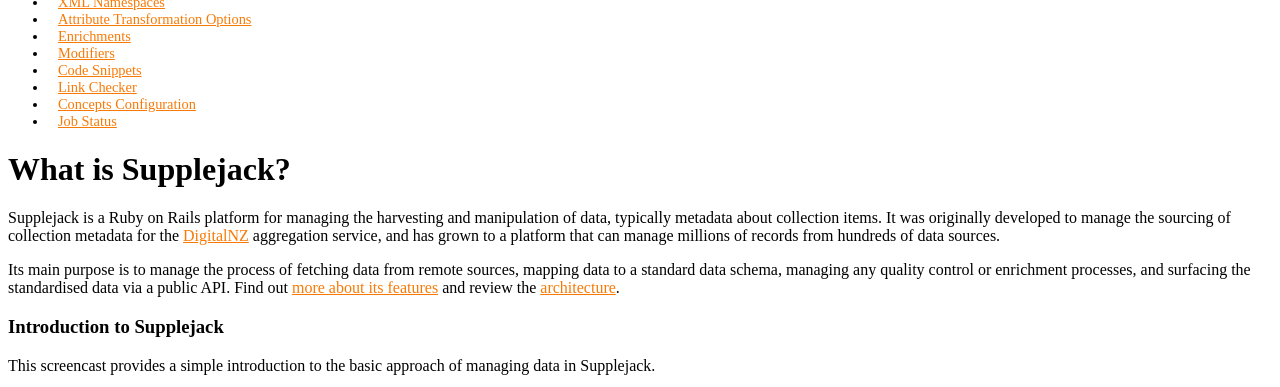
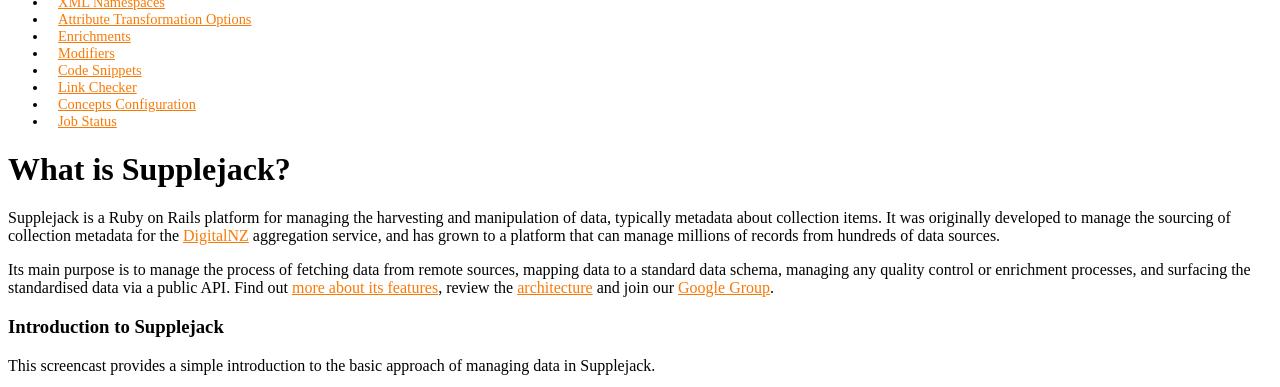
Before and after one commit to DigitalNZ/supplejack, a Jekyll site: the page built from index.md, in a window 1280 px wide and 900 px high, scrolled down 586 px, cut to the strip 0-387 px from the top of the window. Built offline with Jekyll 4.4.1, drawn with Linux system fonts in a browser that asks for light colours; Markdown is read by kramdown in place of the engine named in the settings; a style sheet for code colours, icons or effects is not loaded.

Commit message:
Added Google Group link

```diff
--- a/index.md
+++ b/index.md
@@ -6,7 +6,7 @@
 
 Supplejack is a Ruby on Rails platform for managing the harvesting and manipulation of data, typically metadata about collection items. It was originally developed to manage the sourcing of collection metadata for the [DigitalNZ](http://www.digitalnz.org/) aggregation service, and has grown to a platform that can manage millions of records from hundreds of data sources.
 
-Its main purpose is to manage the process of fetching data from remote sources, mapping data to a standard data schema, managing any quality control or enrichment processes, and surfacing the standardised data via a public API. Find out [more about its features](/supplejack/about.html) and review the [architecture](/supplejack/architecture.html).
+Its main purpose is to manage the process of fetching data from remote sources, mapping data to a standard data schema, managing any quality control or enrichment processes, and surfacing the standardised data via a public API. Find out [more about its features](/supplejack/about.html),  review the [architecture](/supplejack/architecture.html) and join our [Google Group](https://groups.google.com/forum/?hl=en#!forum/supplejack).
 
 
 ### Introduction to Supplejack
```
